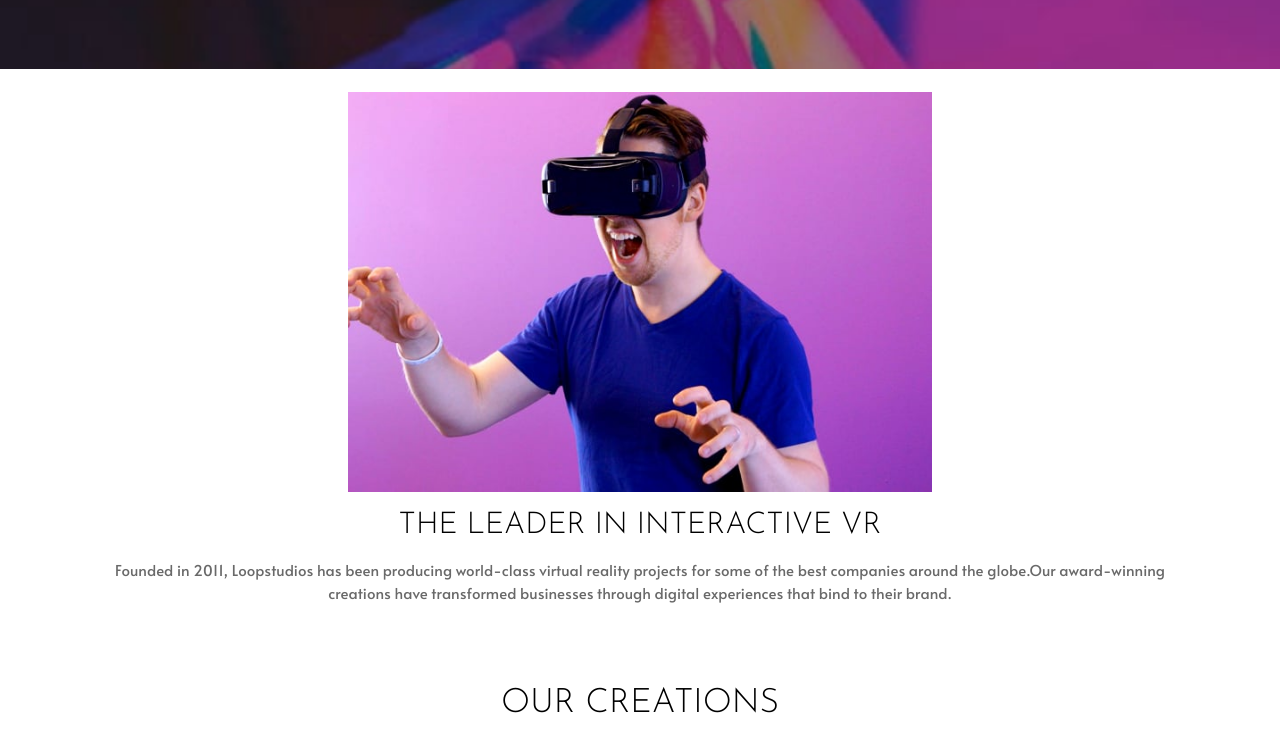
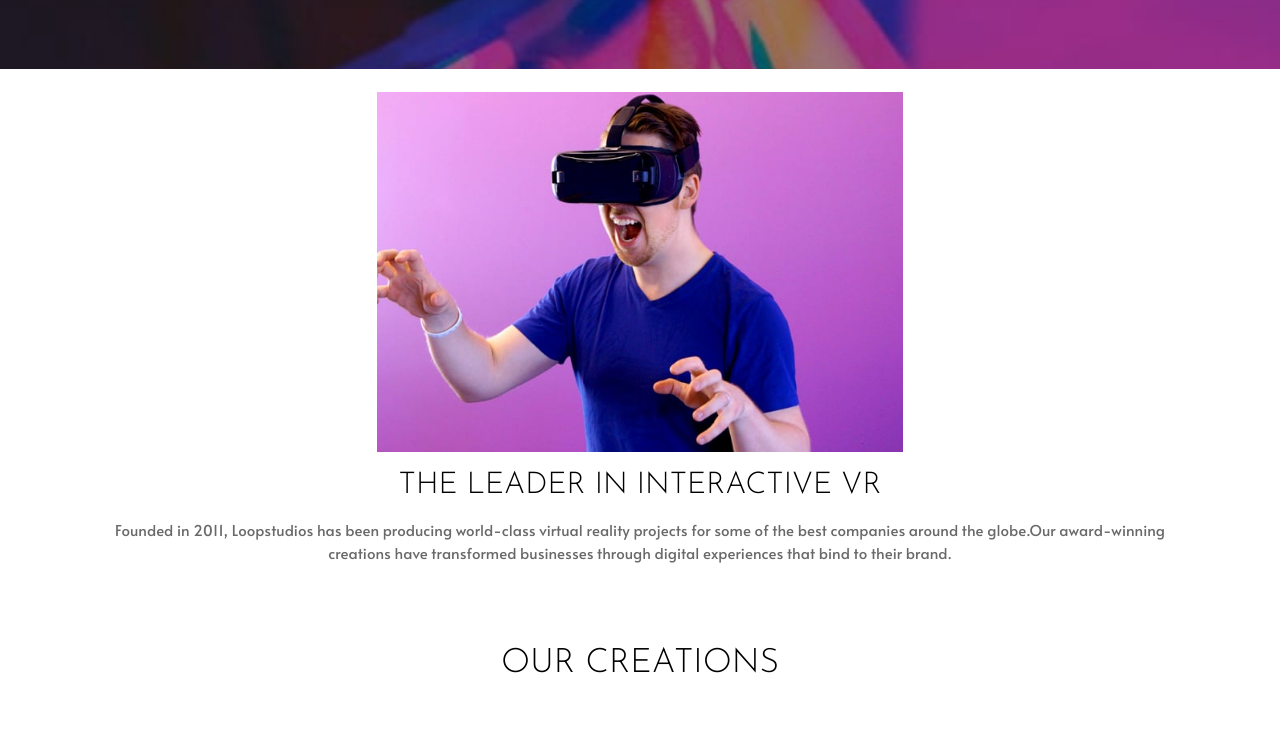
Before and after one commit to GabeGar/loopstudios-landing-page, a React (Vite) app: page / in a window 1280 px wide. Shown: the part 731-1464 px from the top of the page. Built offline with nearby package versions, Linux system fonts and the light colour scheme.

Commit message:
updated css tailwind utility classes on two elements

```diff
--- a/src/App.jsx
+++ b/src/App.jsx
@@ -51,7 +51,7 @@
 
             <main className="p-6">
                 <section className="flex flex-col items-center gap-4 text-center">
-                    <div className="min-h-[50dvh] w-[100%] bg-mInteractive bg-no-repeat bg-center bg-contain"></div>
+                    <div className="min-h-[45dvh] w-[100%] bg-mInteractive bg-no-repeat bg-center bg-contain"></div>
                     <h2 className="text-primary-black text-[2rem] leading-10 font-josefinSans uppercase">
                         The leader in interactive vr
                     </h2>
@@ -199,7 +199,7 @@
                         </li>
                     </ul>
 
-                    <p className="pt-4 text-center font-alata text-primary-dark-gray">
+                    <p className="pt-5 text-center font-alata text-primary-dark-gray">
                         © 2023 Loopstudios. All rights reversed
                     </p>
                 </section>
```
